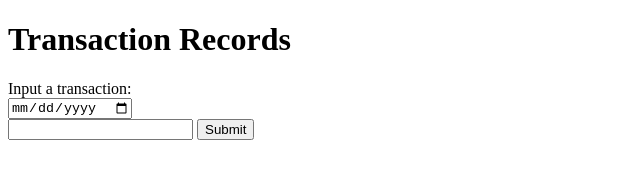
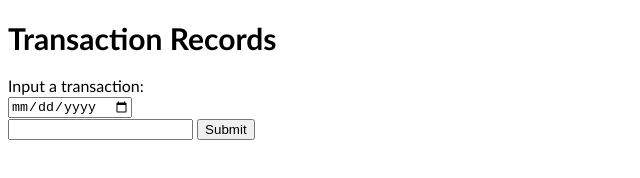
Before and after one commit to yanabdi/transaction-entry, a website: page src/frontend/public/index.html in a window 1280 px wide. Shown: the whole page, without its empty margins (0-640 px from the left). Drawn offline with Linux system fonts and the light colour scheme.

Commit message:
small changes

```diff
--- a/src/frontend/public/index.html
+++ b/src/frontend/public/index.html
@@ -3,7 +3,7 @@
     <head>
         <meta charset="UTF-8">
         <meta name="viewport" content="width=device-width, initial-scale=1.0">
-        <link href="/src/frontend/public/style.css" rel="stylesheet">
+        <link href="./style.css" rel="stylesheet">
     </head>
     <body>
         <h1>
--- a/src/frontend/public/style.css
+++ b/src/frontend/public/style.css
@@ -1,3 +1,8 @@
-.h1 {
-    size: 11px;
+h1 {
+    font-size: 30px;
+    font-family: Calibri, Arial, sans-serif;
 }
+
+div {
+    font-family: Calibri, Arial, sans-serif;
+}
```
